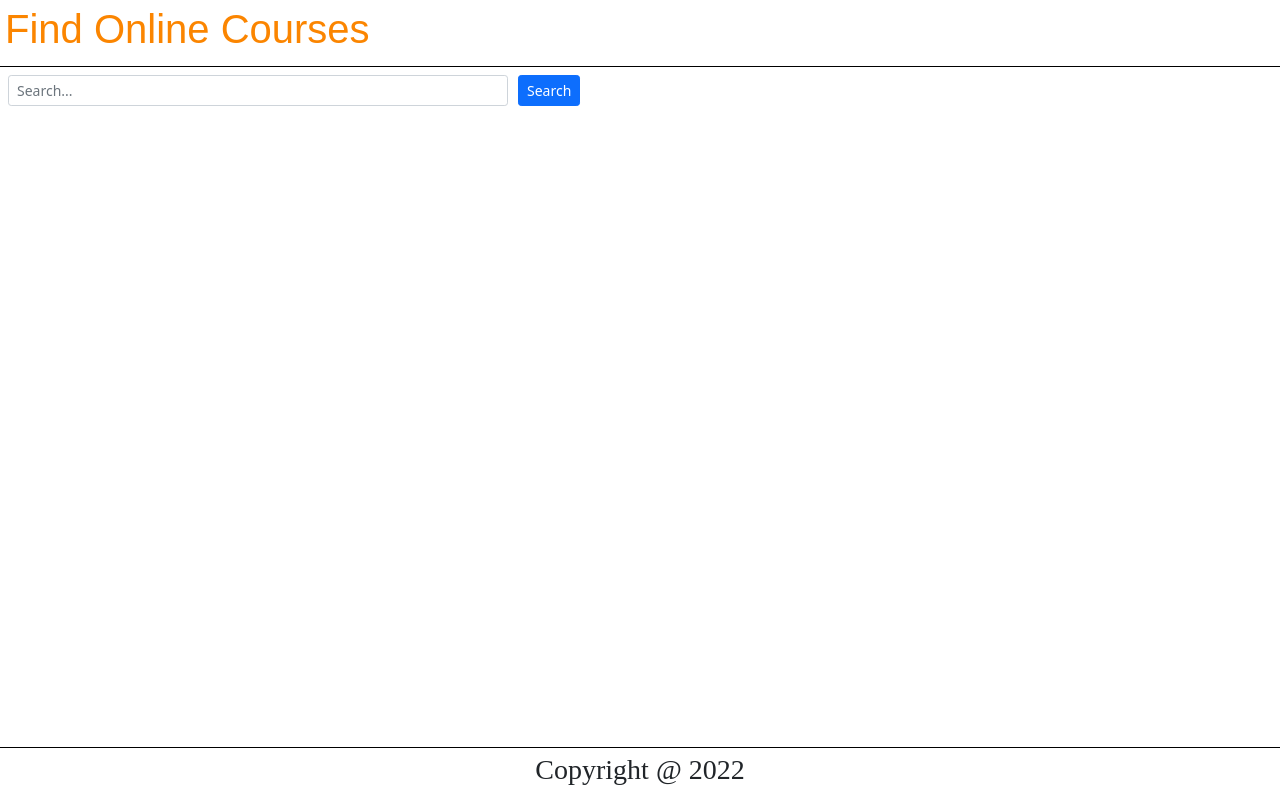
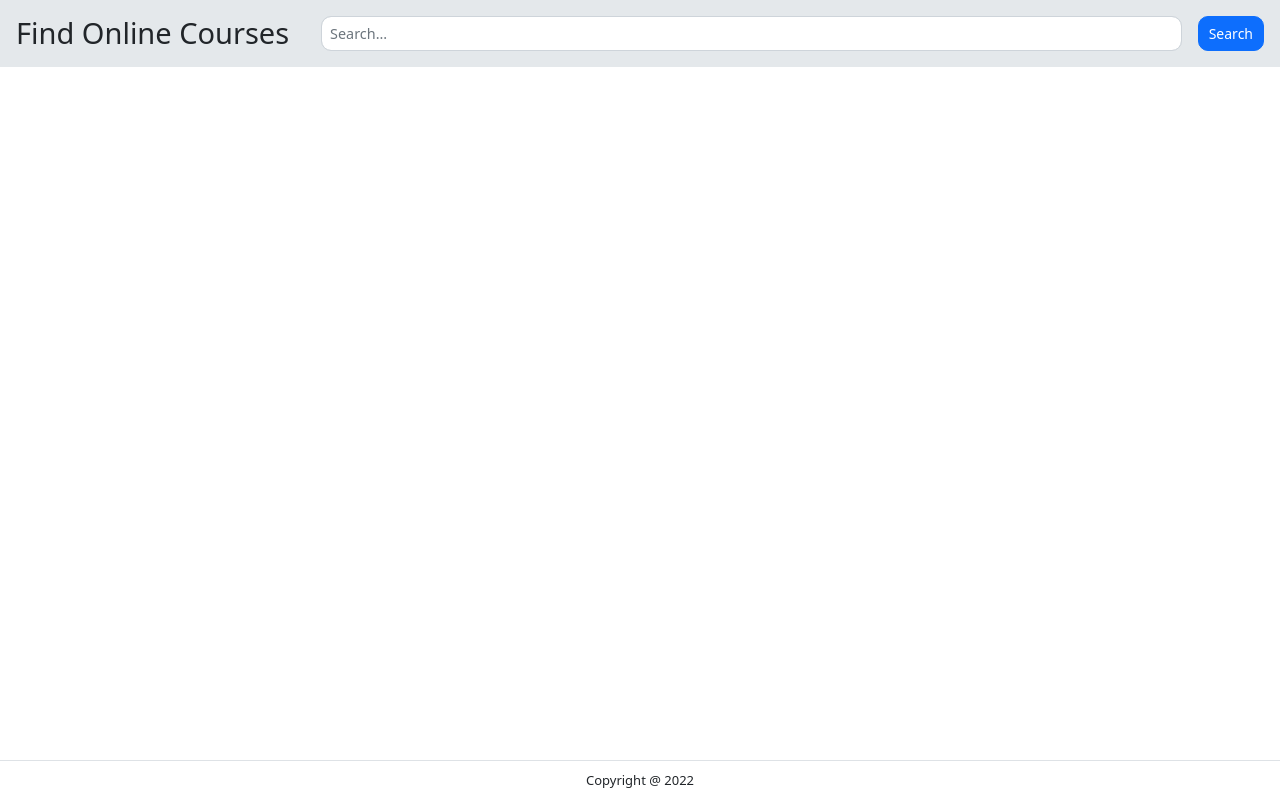
Before and after one commit to crist2201/coursefinder, a React (Create React App) app in the folder interface/: page / in a window 1280 px wide. Built offline with nearby package versions, Linux system fonts and the light colour scheme.

Commit message:
Improve styles, add search bar to header, fix footer and backend

```diff
--- a/interface/src/App.js
+++ b/interface/src/App.js
@@ -29,8 +29,8 @@ function App() {
 
   return (
     < div className="App" >
-      <Header />
-      <SearchBar getCourses={getCourses} getTitle={getTitle} />
+      <Header getCourses={getCourses} getTitle={getTitle} />
+      {/* <SearchBar getCourses={getCourses} getTitle={getTitle} /> */}
       <Courses courses={courses} />
       <Footer />
     </div >
--- a/interface/src/components/courses.js
+++ b/interface/src/components/courses.js
@@ -5,19 +5,42 @@ import '../stylesheets/courses.css'
 function Courses({ courses }) {
   const showCourse = courses.map((e, i) => {
     return (
-      <div className="card">
-        <div className='title-container'>
-          <a className='title' href={`https://www.udemy.com${e.url}`} target='_blank'>{e.title}</a>
-          <p className='platform'> ({e.platform}) </p>
-          <p id='rating'>{e.rating.toFixed(1)}</p>
-          <DynamicStar rating={e.rating.toFixed(1)} totalStars={5} outlined={true} emptyStarColor='#023047' width={20} height={20} />
+      <div class='card-deck'>
+        <div class="card" id='courses-container'>
+          <div class="card-header" id='title-container'>
+            <a class="card-title nav-link active" id='title' href={`https://www.udemy.com${e.url}`} target='_blank'>{e.title}</a>
+            <p className="card-text" id='platform'>({e.platform})</p>
+
+          </div>
+
+          <div className="card-body" id='description-container'>
+            <p className='card-text' id='description'>{e.description}</p>
+            <a className='card-text' id='instructor' href={`https://www.udemy.com${e.url_instructor}`} target='_blank'> {e.instructor}</a>
+            <div className='rating-container'>
+              <p className='card-text' id='rating'>{e.rating.toFixed(1)}</p>
+              <DynamicStar rating={e.rating.toFixed(1)} totalStars={5} outlined={true} width={15} height={15} />
+              <p className='card-text' id='suscribers'>({e.suscribers})</p>
+            </div>
+            <p className='card-text' id='price'>{e.price}</p>
+          </div>
         </div>
-        <div className='description-container'>
-          <a className='instructor' href={`https://www.udemy.com${e.url_instructor}`} target='_blank'> {e.instructor}</a>
-          <p className='description'>{e.description}</p>
-          <p className='price'>{e.price}</p>
-        </div>
-      </div >
+
+      </div>
+
+
+      // <div className="card">
+      //   <div className='title-container'>
+      //     <a className='title' href={`https://www.udemy.com${e.url}`} target='_blank'>{e.title}</a>
+      //     <p className='platform'> ({e.platform}) </p>
+      //     <p id='rating'>{e.rating.toFixed(1)}</p>
+      //     <DynamicStar rating={e.rating.toFixed(1)} totalStars={5} outlined={true} emptyStarColor='#023047' width={20} height={20} />
+      //   </div>
+      //   <div className='description-container'>
+      //     <a className='instructor' href={`https://www.udemy.com${e.url_instructor}`} target='_blank'> {e.instructor}</a>
+      //     <p className='description'>{e.description}</p>
+      //     <p className='price'>{e.price}</p>
+      //   </div>
+      // </div >
     )
   });
 
--- a/interface/src/components/footer.js
+++ b/interface/src/components/footer.js
@@ -2,9 +2,12 @@ import React from 'react';
 import '../stylesheets/footer.css'
 function Footer() {
   return (
-    <div className='footer-container'>
-      <h3> Copyright @ 2022 </h3>
-    </div>
+    // <div className='footer-container'>
+    //   <h3> Copyright @ 2022 </h3>
+    // </div>
+    <nav className='navbar navbar-expand-sm justify-content-center fixed-bottom border-top' id='footer'>
+      <span className='navbar-text'> Copyright @ 2022 </span>
+    </nav >
   );
 }
 
--- a/interface/src/components/header.js
+++ b/interface/src/components/header.js
@@ -1,11 +1,15 @@
 import React from 'react';
 import '../stylesheets/header.css'
 
-function Header() {
+function Header({ getCourses, getTitle }) {
   return (
-    <div className='header-container'>
-      <h1> Find Online Courses </h1>
-    </div>
+    // <div className='header-container'>
+    <nav className='navbar navbar-expand-sm container-fluid' id='header-container'>
+      <h1 className='navbar-brand' id='header'> Find Online Courses </h1>
+      <input className="form-control form-control-sm" id='bar' type="text" onChange={getTitle} placeholder='Search...' />
+      <button className="btn btn-primary btn-sm" id='but' onClick={getCourses} type="button" >Search</button>
+    </nav>
+    // </div>
   );
 }
 
--- a/interface/src/stylesheets/courses.css
+++ b/interface/src/stylesheets/courses.css
@@ -1,97 +1,89 @@
-.card {
+.card-deck {
+  display: flex;
+  flex-direction: row;
+  justify-content: center;
+  padding-top: 10px;
+  padding-bottom: 10px;
+}
+
+#courses-container {
+  display: flex;
+  flex-direction: column;
+  align-self: center;
+  font-size: 100%;
+  border-radius: 0.35rem;
+  max-width: 960px;
+  width: 100%;
+}
+
+.card-header {
+  display: flex;
+  flex-direction: row;
+  flex-wrap: wrap;
+  gap: 0px 10px;
+
+}
+
+#title-container {
+  background-color: white;
+  font-size: 1.1rem;
+}
+
+
+#title {
+  padding: 0.5rem 0.0rem;
+  font-weight: bold;
+  margin-bottom: 0rem;
+}
+
+
+#platform {
+  color: #000000;
+  font-weight: bold;
+  padding: 0.5rem 0rem;
+  margin-bottom: 0rem;
+
+}
+
+.card-body {
   display: flex;
   flex-direction: column;
   flex-wrap: wrap;
-  font-family: Arial, Helvetica, sans-serif;
-  font-size: 100%;
-  width: auto;
 }
 
-.title-container {
-  display: flex;
-  flex-direction: row;
-  flex-wrap: wrap;
-  justify-content: flex-start;
-  align-items: flex-start;
-  gap: 0px 15px;
-  order: 0;
-  background-color: #023047;
-  padding-left: 10px;
+#description {
+  margin-bottom: 5px;
+  font-size: 1rem;
 }
 
-
-.title {
-  color: #edf2f4;
-  font-weight: bold;
-  font-size: 1.2em;
+#instructor {
+  color: #6c757d;
   text-decoration: none;
-  order: 0;
-}
-
-.platform {
-  color: #edf2f4;
-  font-weight: bold;
-  font-size: 1.2em;
-  order: 0;
+  font-size: 0.9rem;
 }
 
 .rating-container {
   display: flex;
   flex-direction: row;
-  flex-wrap: wrap;
-  justify-content: flex-start;
-  align-items: flex-start;
-  padding-left: 20px;
-  gap: 10px;
-  margin-bottom: 0;
-  margin-top: 3px;
+  gap: 0px 10px;
+  font-size: 0.8rem;
 }
 
 #rating {
-  /* color: rgb(255, 188, 0); */
-  color: #ffb703;
+  margin-bottom: 0px;
+  color: rgb(255, 188, 0);
   font-weight: bold;
-  font-size: 1.2em;
-  order: 0;
 }
 
-.dynamic-star-rating {
-  order: 1;
-  margin-top: 3px;
+#suscribers {
+  margin-bottom: 0px;
+  color: #6c757d;
+  font-weight: bold;
+}
+
+#price {
+  color: rgb(82, 80, 80);
+  padding: 0.5rem 0rem;
+  font-weight: bold;
 
 }
-
-
-.description-container {
-  display: flex;
-  flex-direction: column;
-  gap: 5px;
-  order: 1;
-  padding-left: 20px;
-}
-
-.instructor {
-  color: rgb(53, 51, 51);
-  font-weight: 900;
-  font-size: 0.9em;
-  text-decoration: underline;
-  order: 1;
-}
-
-.description {
-  color: rgb(0, 0, 0);
-  font-weight: normal;
-  font-size: 1.4em;
-  word-spacing: 2px;
-  order: 2;
-  margin-bottom: 0;
-}
-
-.price {
-  color: rgb(255, 188, 0);
-  font-weight: bold;
-  font-size: 1.1em;
-  order: 4;
-  margin-top: 2px;
-  margin-bottom: 5px;
-}
--- a/interface/src/stylesheets/footer.css
+++ b/interface/src/stylesheets/footer.css
@@ -9,3 +9,12 @@
   right: 0;
   position: absolute;
 }
+
+#footer {
+  background-color: white;
+  font-size: small;
+  padding-top: 0.1rem;
+  padding-bottom: 0.1rem;
+
+
+}
--- a/interface/src/stylesheets/header.css
+++ b/interface/src/stylesheets/header.css
@@ -1,11 +1,33 @@
-.header-container {
-  border-bottom: 1px solid black;
-  text-align: left;
-  font-size: large;
-  font-family: Arial, Helvetica, sans-serif;
-  color: #fb8500;
-  padding: 5px;
-  left: 0;
-  top: 0;
-  right: 0;
+.navbar-expand-sm {
+  display: flex;
+  flex-direction: row;
+  background-color: #e4e8eb;
 }
+
+#header-container {
+  padding: 1rem;
+}
+
+#header {
+  font-size: 29px;
+  padding: 0;
+  margin-right: 2rem;
+  margin-bottom: 0;
+}
+
+#bar {
+  width: 1000px;
+  height: 35px;
+  /* padding: 0;
+  padding-right: 0.5rem; */
+  font-size: 0.9rem;
+  margin-right: 1rem;
+  border-radius: 10px;
+}
+
+
+#but {
+  border-radius: 10px;
+  height: 35px;
+  padding: 0px 10px;
+}
--- a/interface/src/stylesheets/search_bar.css
+++ b/interface/src/stylesheets/search_bar.css
@@ -5,12 +5,12 @@
   padding: 8px;
 }
 
-#bar {
+/* #bar {
   width: 500px;
   height: 21px;
 
 
-}
+} */
 
 
 /* #but {
```
Also changed, not shown: 1 other file (tests, documents, lock files or other folders).
